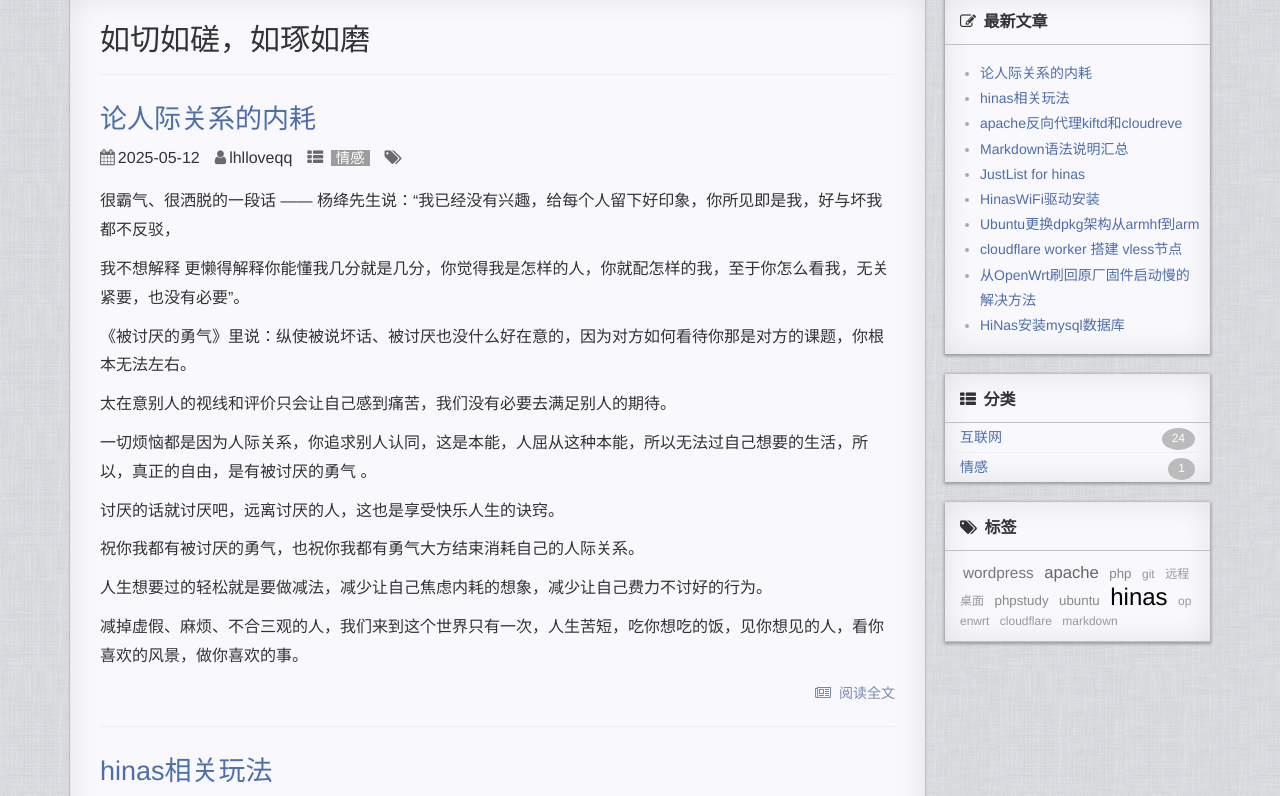
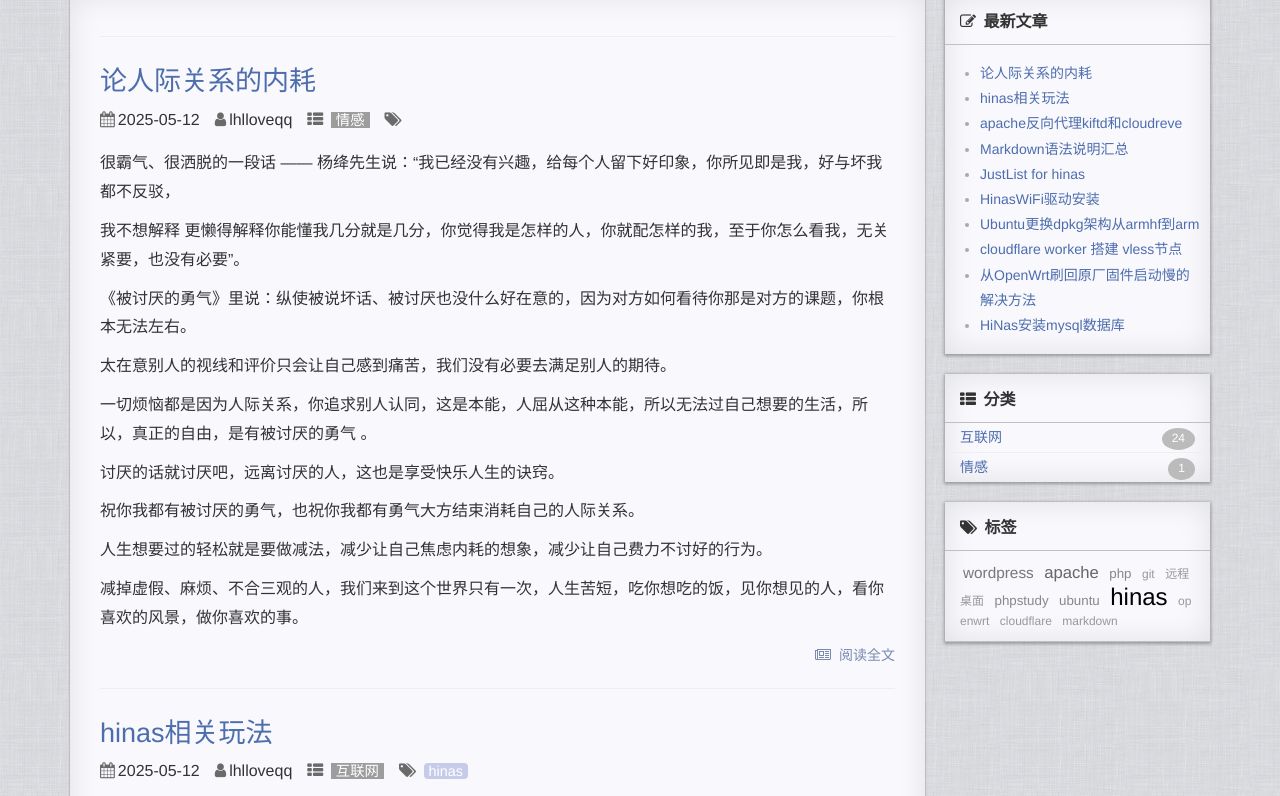
Before and after one commit to luohuilong/luohuilong.github.io, a Jekyll site: the page built from index.html, in a window 1280 px wide and 900 px high, cut to the strip 104-900 px from the top of the window. Built offline with Jekyll 4.4.1, drawn with Linux system fonts in a browser that asks for light colours; the list of posts is cut into pages by our own code; comment, search, counter and statistics services are not loaded; a style sheet for code colours, icons or effects is not loaded.

Commit message:
Update index.html

```diff
--- a/index.html
+++ b/index.html
@@ -4,8 +4,10 @@ layout: default
 
 <div class="page clearfix" index>
     <div class="left">
-        <h1>如切如磋，如琢如磨</h1>
-        <!--<small>这里有技术性文章也有实时新闻，有心得体会也有搞笑趣事！</small>-->
+        <!--
+        <h1>备忘记录</h1>
+        <small>这里有技术性文章也有实时新闻，有心得体会也有搞笑趣事！</small>
+        -->
         <hr>
         <ul>
             {% for post in paginator.posts %}
```
